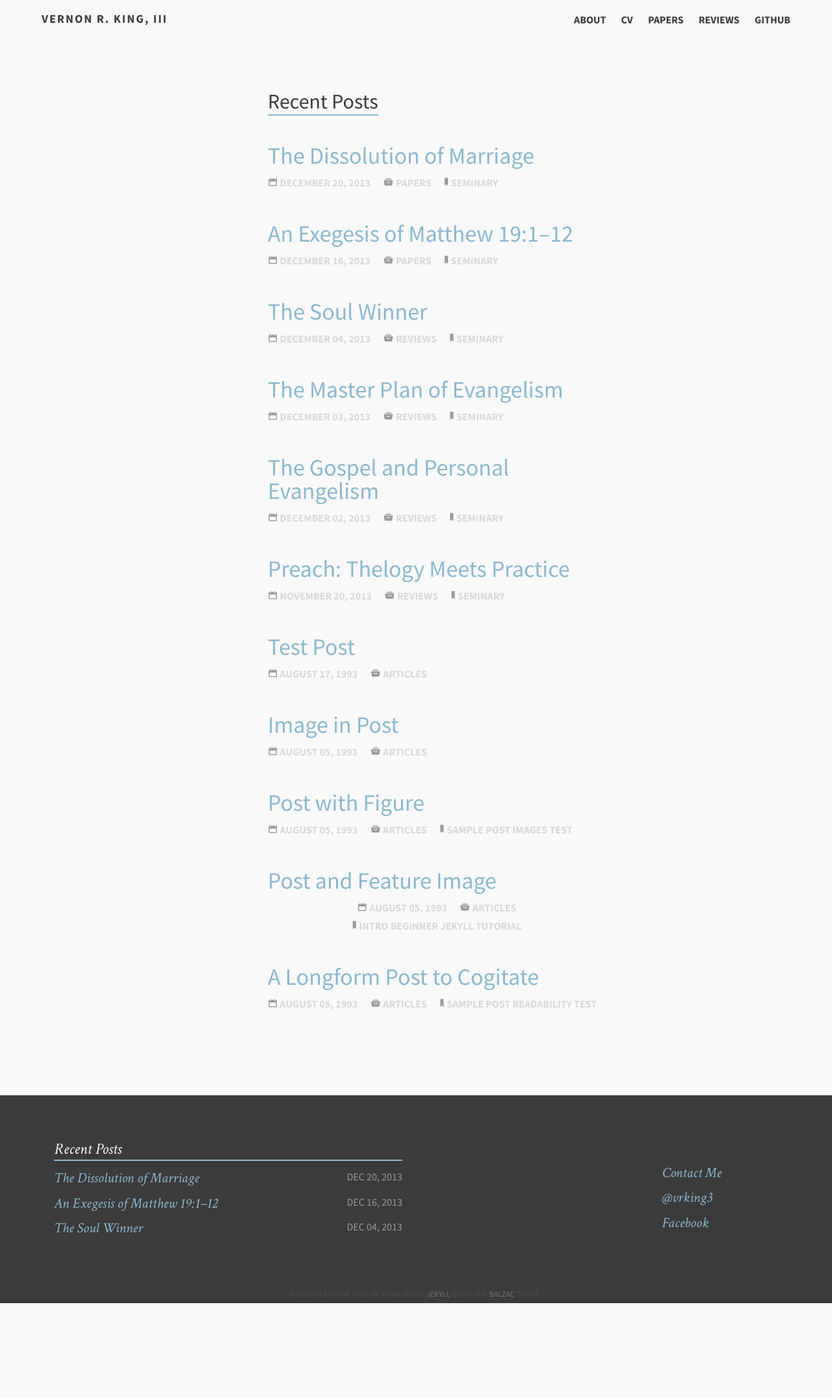
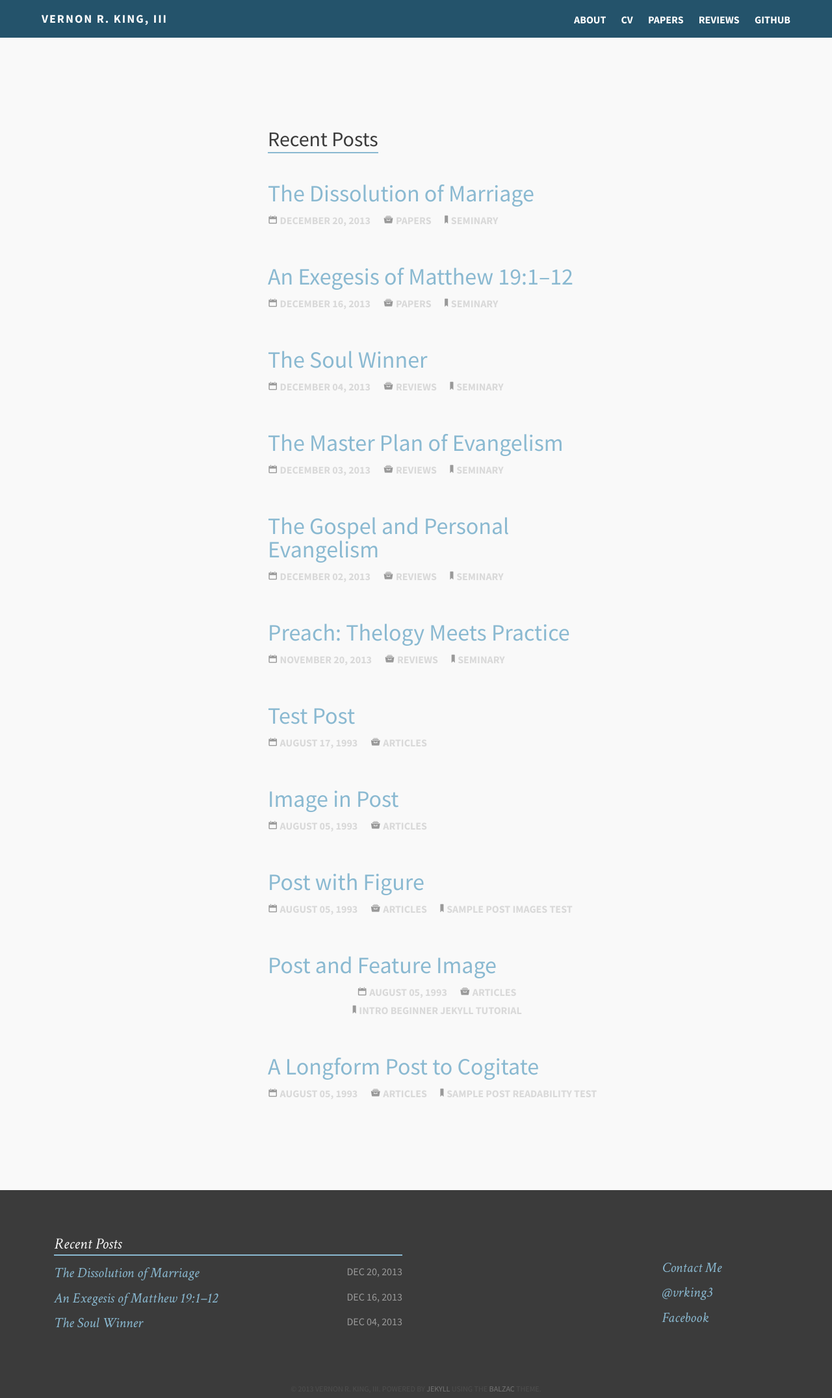
Before and after one commit to snowdj/vernonking.org, a Jekyll site: the page built from index.md, in a window 1280 px wide. Shown: the whole page at 65% size. Built offline with Jekyll 4.4.1, drawn with Linux system fonts in a browser that asks for light colours; before the commit the page ends 2006 px from its top, so only the background shows below that.

Commit message:
Remove special dark header, and update the style sheet to drop a nice background color behind the header text.

```diff
--- a/_includes/head-dark.html
+++ /dev/null
@@ -1,66 +0,0 @@
-<meta charset="utf-8">
-<title>{% if page.title %}{{ page.title }} &#8211; {% endif %}{{ site.title }}</title>
-<meta name="description" content="{{ page.description }}">
-<meta name="keywords" content="{{ page.tags | join: ', ' }}">
-
-
-<meta property="og:locale" content="en_US">
-<meta property="og:title" content="{% if page.title %}{{ page.title }} &#8211; {% endif %}{{ site.title }}">
-<meta property="og:description" content="{% if page.description %}{{ page.description | strip_html | strip_newlines | truncate: 120  }}{% else %}{{ page.content | strip_html | strip_newlines | truncate: 120 }}{% endif %}">
-<meta property="og:url" content="{{ site.url }}{{ page.url }}">
-<meta property="og:site_name" content="{{ site.title }}">
-
-
-<link href="{{ site.url }}/feed.xml" type="application/atom+xml" rel="alternate" title="{{ site.title }} Feed">
-
-<!-- http://t.co/dKP3o1e -->
-<meta name="HandheldFriendly" content="True">
-<meta name="MobileOptimized" content="320">
-<meta name="viewport" content="width=device-width, initial-scale=1.0">
-
-<!-- Type -->
-<link rel="stylesheet" href="//fonts.googleapis.com/css?family=Crimson+Text:400,400italic,700,700italic" rel='stylesheet' type='text/css' />
-<link href="//fonts.googleapis.com/css?family=Source+Sans+Pro:400,700" rel='stylesheet' type='text/css'>
-<link rel="stylesheet" href="{{ site.url }}/assets/css/entypo.css" media="all">
-
-<!-- In order to use Calendas Plus, you must first purchase it. Then, create a font-face package using FontSquirrel.
-<link rel='stylesheet' href='{{ site.url }}/assets/cal.css' media='all' />
--->
-
-
-
-<!-- For all browsers -->
-<link rel="stylesheet" href="{{ site.url }}/assets/css/i.css">
-
-<!-- Fresh Squeezed jQuery -->
-
-<script src="//ajax.googleapis.com/ajax/libs/jquery/1/jquery.min.js"></script>
-
-<meta http-equiv="cleartype" content="on">
-
-<!-- Load Modernizr -->
-<script src="{{ site.url }}/assets/js/vendor/modernizr-2.6.2.custom.min.js"></script>
-
-
-<!-- Icons -->
-<!-- 16x16 -->
-<link rel="shortcut icon" href="{{ site.url }}/favicon.ico">
-
-<div id="bump">
-  <body class="">
-    <header class="site-header darken">
-      <div class="wrap">
-        <hgroup>
-          <h1><a href="/">{{ site.title }}</a></h1>
-        </hgroup>
-        <a href="#nav" class="menu"><span class='icons'>☰</span></a>
-        <nav role="navigation">
-          <ul>
-            {% for link in site.links %}
-                <li><a href="{% if link.external %}{{ link.url }}{% else %}{{ site.url }}{{ link.url }}{% endif %}" {% if link.external %}target="_blank"{% endif %}>{{ link.title }}</a></li>
-            {% endfor %}
-
-          </ul>
-        </nav>
-      </div>
-    </header>
--- a/_layouts/category.html
+++ b/_layouts/category.html
@@ -1,4 +1,4 @@
-{% include head-dark.html %}
+{% include head.html %}
 
     <div id='bump'>
         <section class="article archive">
--- a/_layouts/post-index.html
+++ b/_layouts/post-index.html
@@ -1,4 +1,4 @@
-{% include head-dark.html %}
+{% include head.html %}
 
 {% assign post_list = site.posts %}
 
--- a/_layouts/post-light-feature.html
+++ b/_layouts/post-light-feature.html
@@ -1,6 +1,6 @@
 {% if page.image.feature %}
 
-{% include head-dark.html %}
+{% include head.html %}
 
 <section class="article">
 
--- a/assets/css/i.css
+++ b/assets/css/i.css
@@ -430,9 +430,9 @@ input {
 /* Header */
 header.site-header {
   padding: 20px 0;
-  position: absolute;
   width: 100%;
   z-index: 5000;
+  background: #24536b;
 }
 header.site-header .wrap {
   max-width: 90vw;
@@ -778,7 +778,7 @@ header.site-header nav ul li a:hover {
 
 ul.metadata {
   position: relative;
-  margin: 0.5em 0 0;
+  margin: 0.5em 0;
   font-size: 16px;
   font-weight: bold;
   font-family: "Source Sans Pro", "Open Sans", "Helvetica Neue", "Arial", sans-serif;
@@ -791,6 +791,7 @@ ul.metadata {
 }
 ul.metadata ul {
   display: inline-block;
+  margin-bottom: 0;
 }
 ul.metadata > li {
   margin: 0;
--- a/assets/sass/_styles.scss
+++ b/assets/sass/_styles.scss
@@ -181,9 +181,9 @@ input {
 
 header.site-header {
   padding: 20px 0;
-  position: absolute;
   width: 100%;
   z-index: 5000;
+  background: #24536b;
 
   .wrap {
       max-width: 90vw;
@@ -526,7 +526,7 @@ header.site-header nav {
 
 ul.metadata {
     position: relative;
-    margin: 0.5em 0 0;
+    margin: 0.5em 0;
     font-size: $fs5;
     font-weight: bold;
     font-family: $sans;
@@ -539,6 +539,7 @@ ul.metadata {
 
     ul {
         display: inline-block;
+        margin-bottom: 0;
     }
 
     > li {
```
